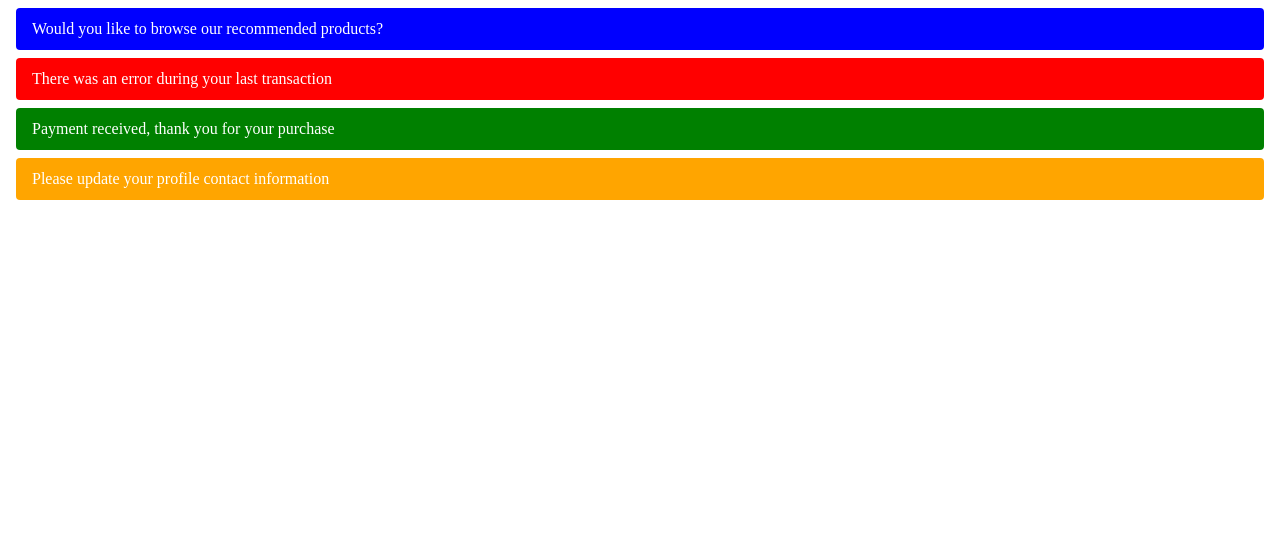
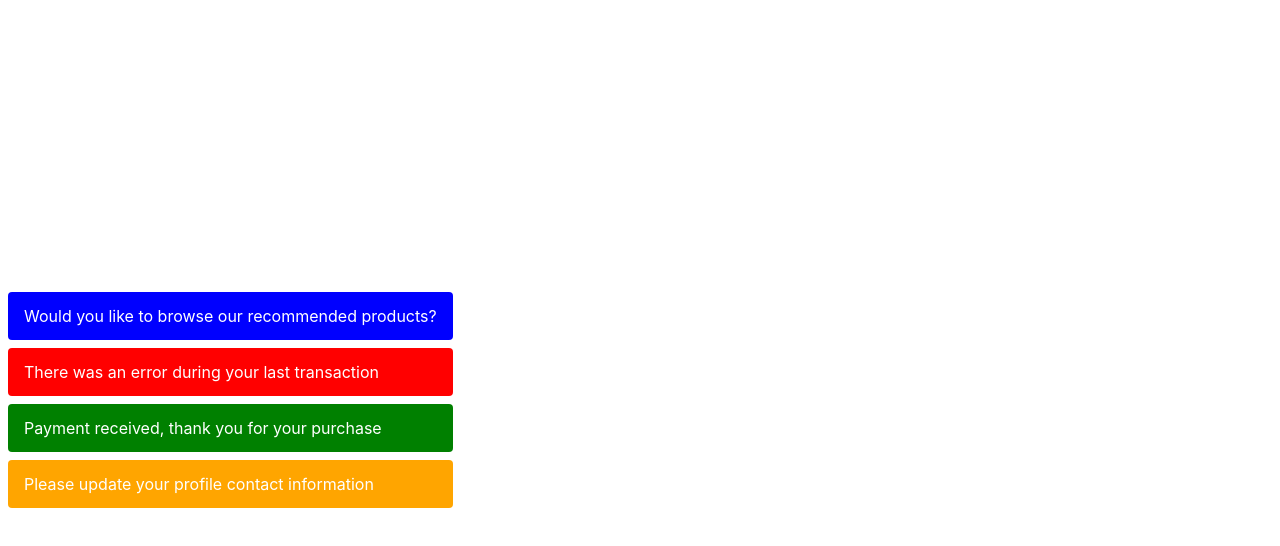
Before and after one commit to ViktoriiaKN/goit-react-project, a React (Vite) app: page / in a window 1280 px wide. Shown: the top 546 px of the page. Built offline with nearby package versions, Linux system fonts and the light colour scheme.

Commit message:
modern-normalize npm install modern-normalize

```diff
--- a/package.json
+++ b/package.json
@@ -12,6 +12,7 @@
   },
   "dependencies": {
     "@vitejs/plugin-react": "^4.3.1",
+    "modern-normalize": "^2.0.0",
     "react": "^18.3.1",
     "react-dom": "^18.3.1"
   },
--- /dev/null
+++ b/src/components/Alert/Alert.css
@@ -0,0 +1,22 @@
+.alert {
+  margin: 8px;
+  padding: 12px 16px;
+  border-radius: 4px;
+  color: white;
+}
+
+.alert.info {
+  background-color: blue;
+}
+
+.alert.success {
+  background-color: green;
+}
+
+.alert.error {
+  background-color: red;
+}
+
+.alert.warning {
+  background-color: orange;
+}
--- a/src/components/Alert/Alert.jsx
+++ b/src/components/Alert/Alert.jsx
@@ -1,4 +1,5 @@
 import React from "react";
+import "./Alert.css";
 
 const alertStyles = {
   margin: 8,
@@ -23,12 +24,9 @@ const getBgColor = variant => {
 };
 
 const Alert = ({variant, children}) => {
-  return  <p
-  style={{
-    ...alertStyles,
-    backgroundColor: getBgColor(variant),
-  }}
->
+const classNames = ["alert", variant];
+
+  return  <p className={classNames.join(" ")}>
   {children}
 </p>
 }
--- a/src/main.jsx
+++ b/src/main.jsx
@@ -1,9 +1,8 @@
 import React from 'react';
 import ReactDOM from 'react-dom/client';
 import { App } from './components/App';
-
-
-
+import 'modern-normalize';
+import "./index.css";
 
 ReactDOM.createRoot(document.getElementById('root')).render(
   <React.StrictMode>
```
Also changed, not shown: 1 other file (tests, documents, lock files or other folders).
